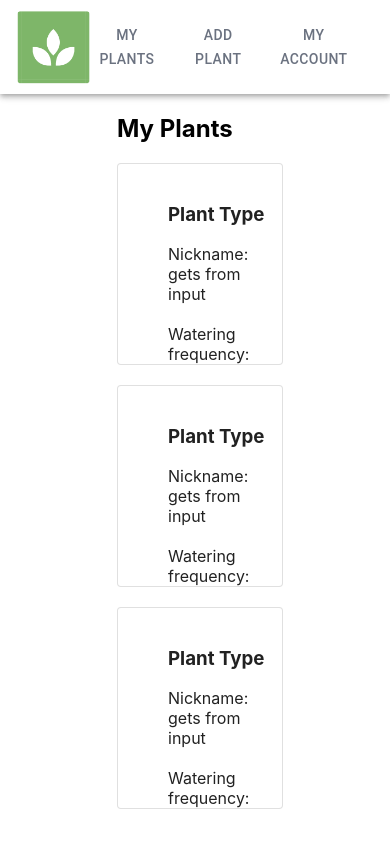
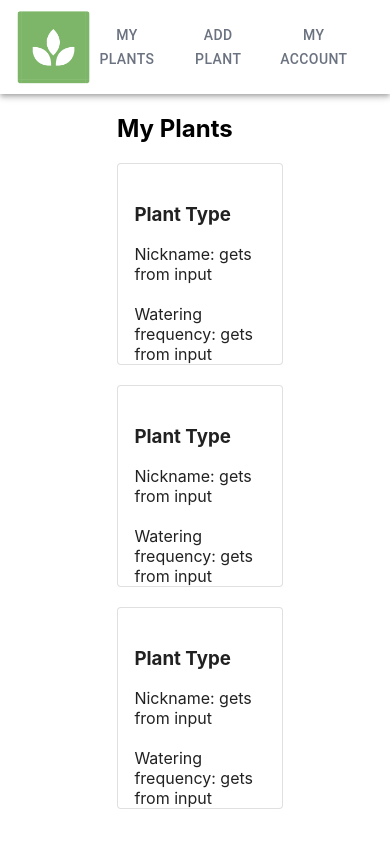
Before and after one commit to HeathDanni/Front-End-2, a React (Create React App) app: page /myplants in a window 390 px wide. Built offline with nearby package versions, Linux system fonts and the light colour scheme.

Commit message:
made card margins more responsive

```diff
--- a/src/components/MyPlants.js
+++ b/src/components/MyPlants.js
@@ -16,8 +16,7 @@ const useStyles = makeStyles({
         marginBottom: "20px"
     },
     cardText: {
-        marginLeft: "50px",
-        marginTop: "20px",
+        margin: "20px 10%",
         display: "flex",
         flexDirection: "column",
 
```
